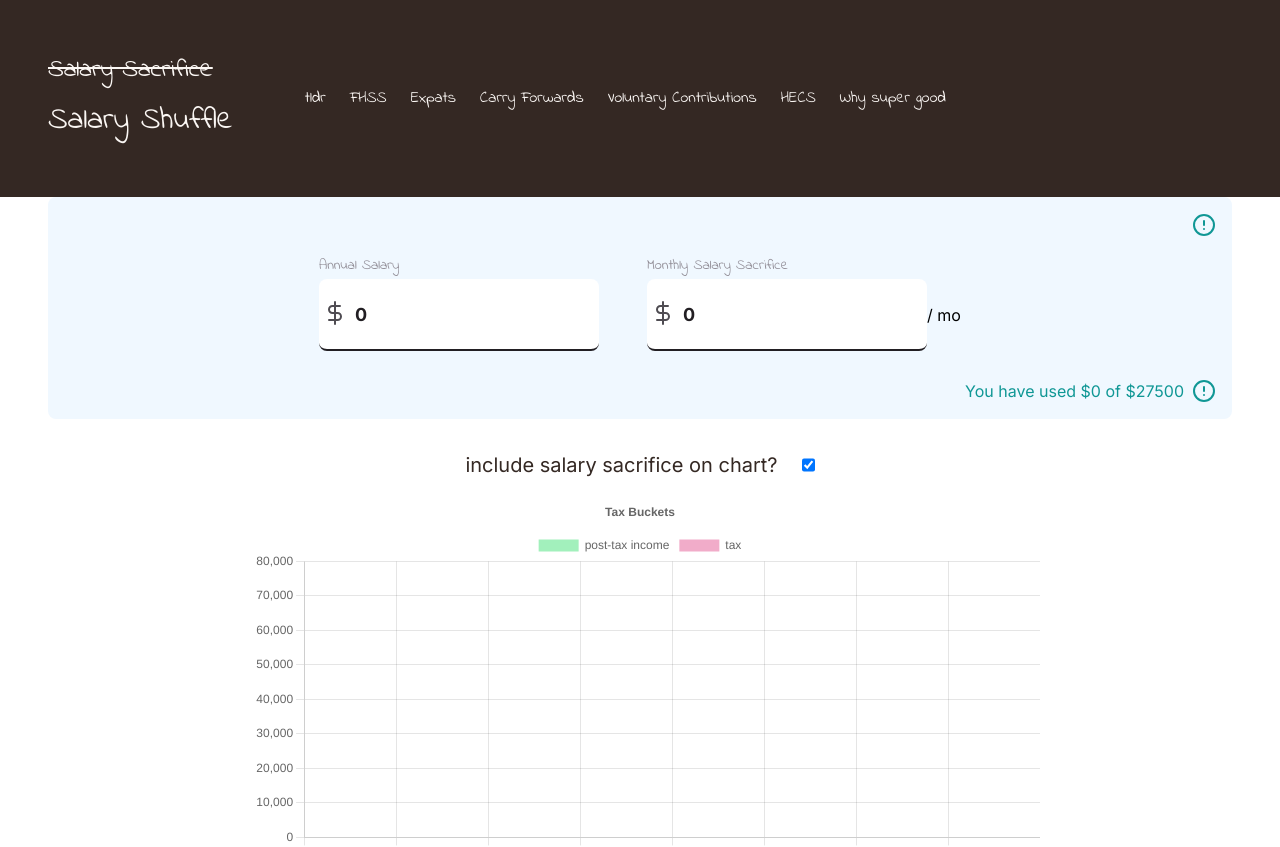
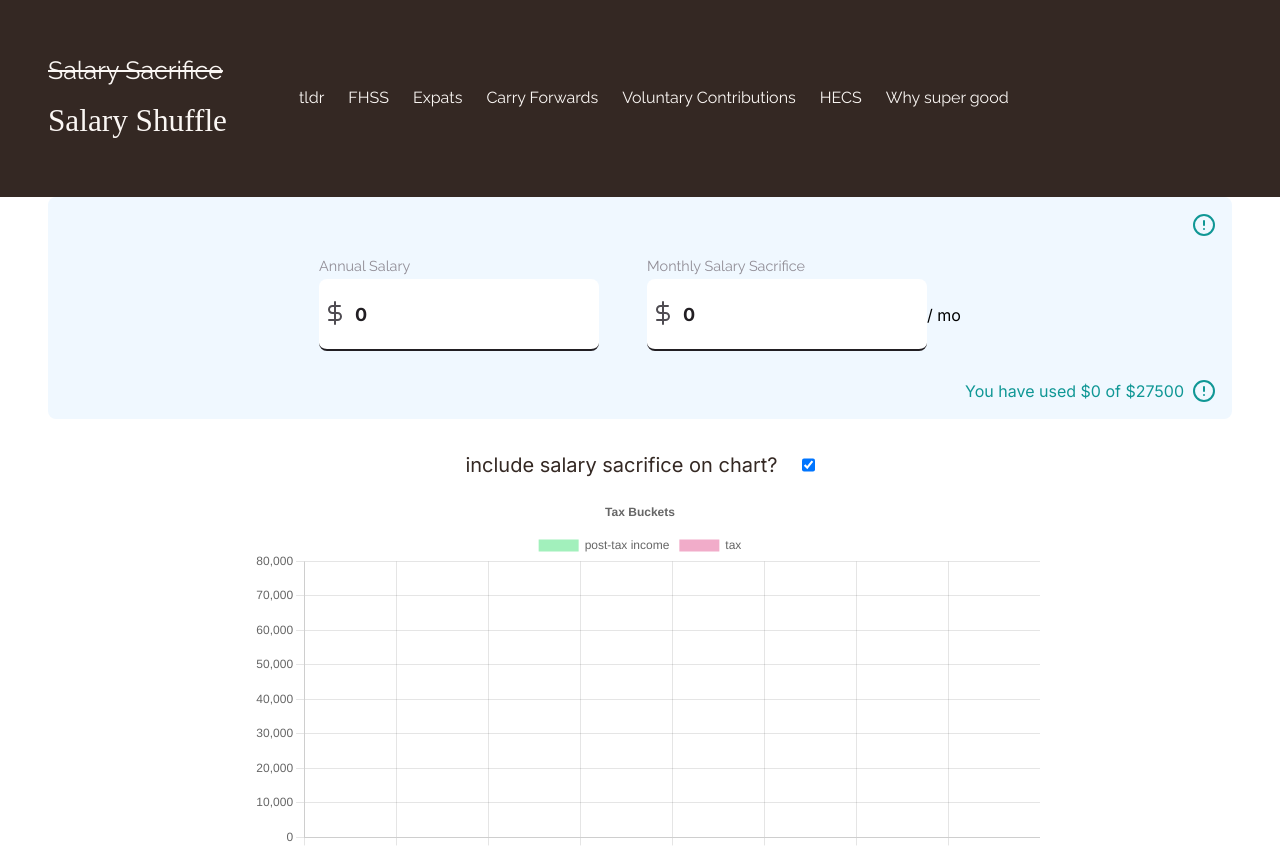
Before and after one commit to TimmDay/hack23-salary-shuffle, a Next.js app: page / in a window 1280 px wide. Shown: the top 847 px of the page. Built offline with nearby package versions, Linux system fonts and the light colour scheme.

Commit message:
remove IndieFlower font

```diff
--- a/src/app/layout.tsx
+++ b/src/app/layout.tsx
@@ -1,5 +1,5 @@
 import type { Metadata } from "next";
-import { Indie_Flower, Inter, Raleway } from "next/font/google";
+import { Inter, Raleway } from "next/font/google";
 import Link from "next/link";
 import styles from "./layout.module.css";
 import "./styles/globals.css";
@@ -9,7 +9,7 @@ import "./styles/typography.css";
 
 const inter = Inter({ subsets: ["latin"] });
 const raleway = Raleway({ subsets: ["latin"] });
-const indieFlower = Indie_Flower({ weight: "400" });
+// const indieFlower = Indie_Flower({ weight: "400" });
 
 export const metadata: Metadata = {
   title: "Create Next App",
@@ -23,9 +23,7 @@ export default function RootLayout({
 }) {
   return (
     <html lang="en">
-      <body
-        className={`${raleway.className} ${inter.className} ${indieFlower.className}`}
-      >
+      <body className={`${raleway.className} ${inter.className}`}>
         <main className={styles.main}>
           <nav className={styles.nav}>
             <div className={styles.logo}>
```
